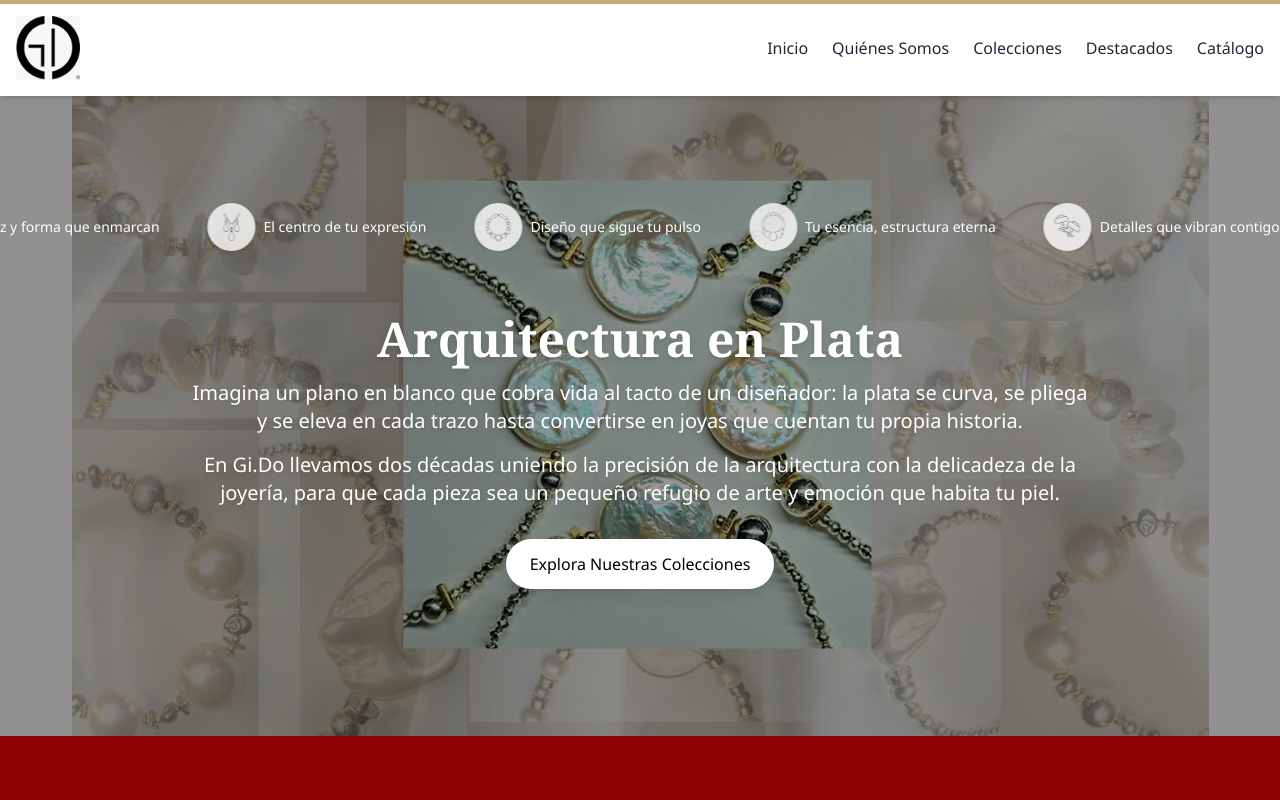
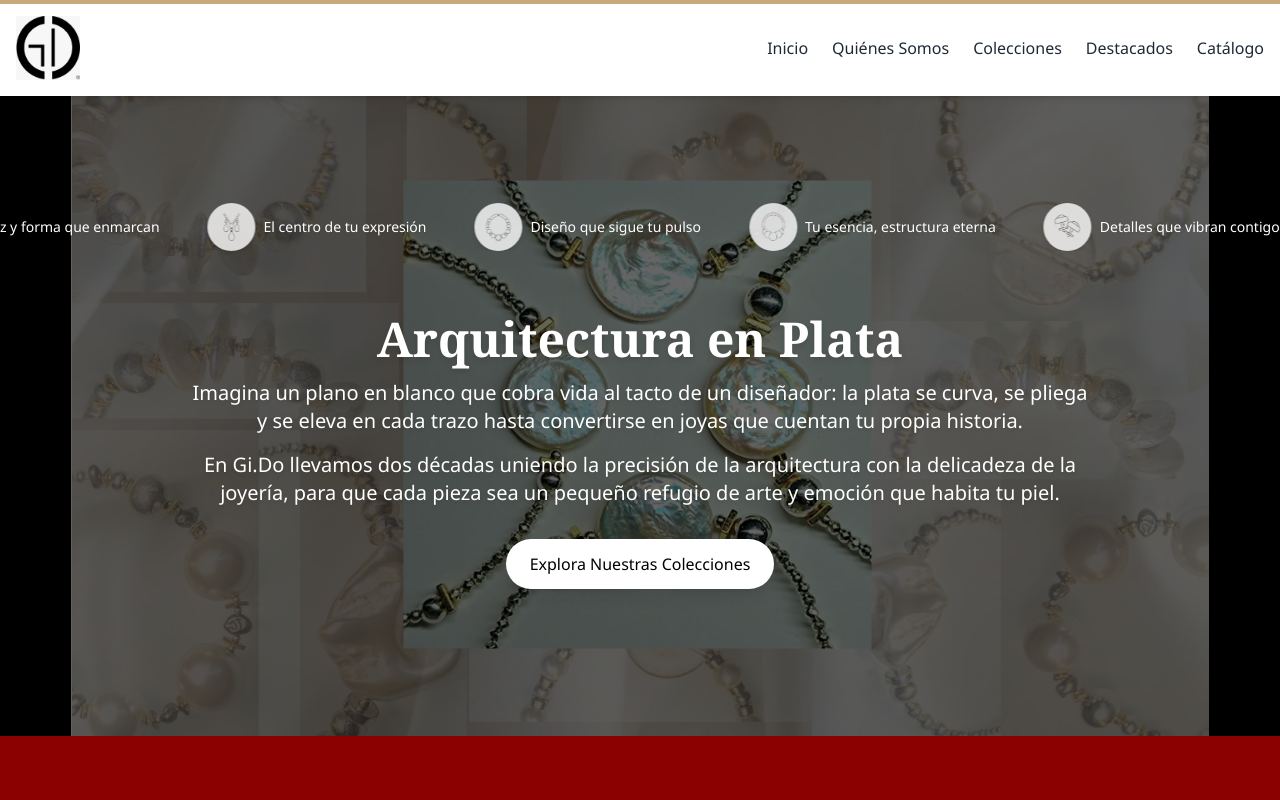
Before and after one commit to aaguilard73/PagwebGiDo-v4, a React (Vite) app: page / in a window 1280 px wide. Shown: the top 800 px of the page. Built offline with nearby package versions, Linux system fonts and the light colour scheme.

Commit message:
Update Hero.tsx

```diff
--- a/src/components/Hero.tsx
+++ b/src/components/Hero.tsx
@@ -26,7 +26,7 @@ const Hero = () => {
     <section
       id="hero"
       ref={ref}
-      className="relative min-h-[80vh] flex flex-col items-center justify-center overflow-hidden"
+      className="relative min-h-[80vh] flex flex-col items-center justify-center overflow-hidden bg-black"
     >
       {/* Fondo con sombra */}
       <motion.div
@@ -39,10 +39,10 @@ const Hero = () => {
             backgroundImage: `url('/images/fondo-gido.png')`
           }}
         />
-        <div className="absolute inset-0 bg-black/40" />
+        <div className="absolute inset-0 bg-black/60" />
       </motion.div>
 
-      {/* Carrusel de íconos con animación */}
+      {/* Carrusel de íconos */}
       <div className="w-full overflow-hidden relative z-10 pt-6">
         <div className="animate-slide flex gap-x-8 sm:gap-x-10 lg:gap-x-12 items-center w-max px-4">
           {[...iconItems, ...iconItems].map((item, index) => (
```
